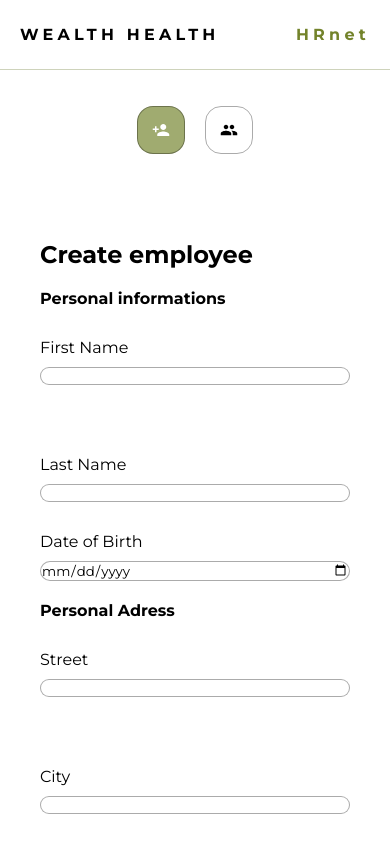
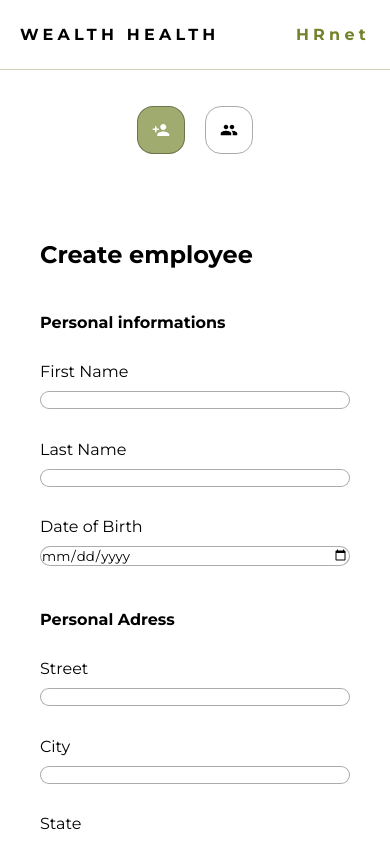
Before and after one commit to jimmylelievre/-JimmyLelievre_14_16062022, a React (Create React App) app: page / in a window 390 px wide. Shown: the top 841 px of the page. Built offline with nearby package versions, Linux system fonts and the light colour scheme.

Commit message:
Update css

```diff
--- a/src/styles/pages/_createEmployee.scss
+++ b/src/styles/pages/_createEmployee.scss
@@ -5,7 +5,7 @@
   width: 900px;
   h3 {
     font-size: 16px;
-    margin-top: 20px;
+    margin-top: 44px;
   }
   .flex {
     display: flex;
@@ -46,9 +46,6 @@
   }
 }
 @media screen and (max-width: 1220px) {
-  .flex {
-    flex-direction: column;
-  }
   .create-employee {
     margin-top: 90px;
     margin-left: 0;
@@ -57,5 +54,9 @@
     h2 {
       text-align: left;
     }
+    .flex {
+      flex-direction: column;
+      gap: 1px;
+    }
   }
 }
```
